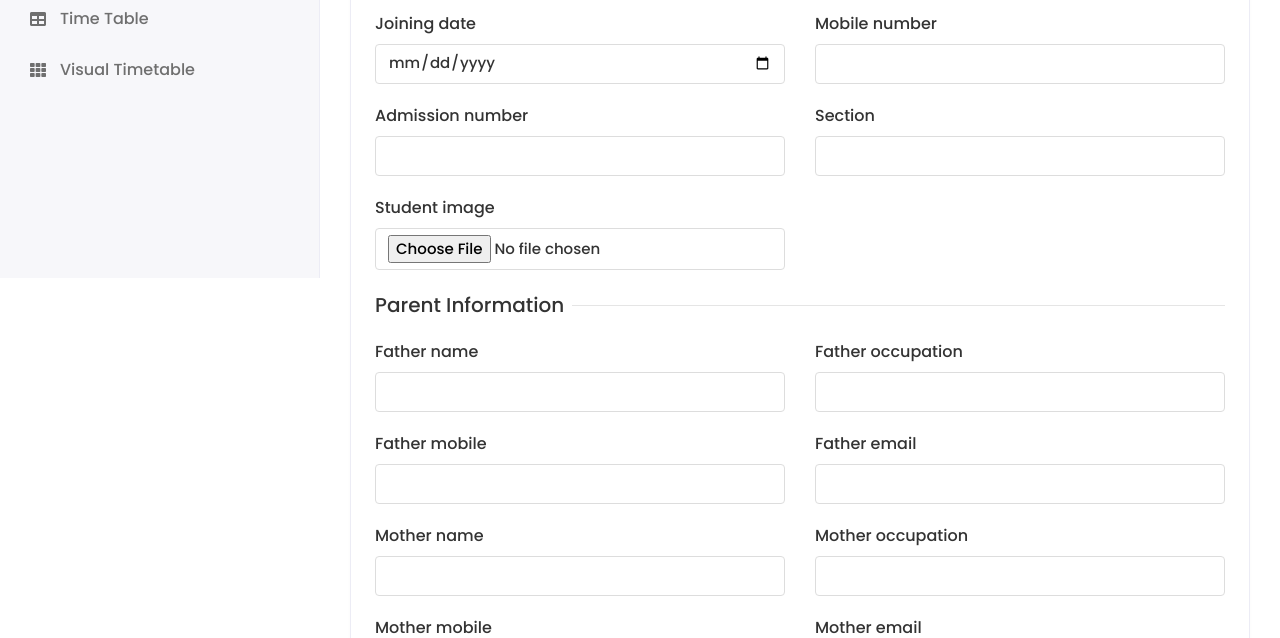
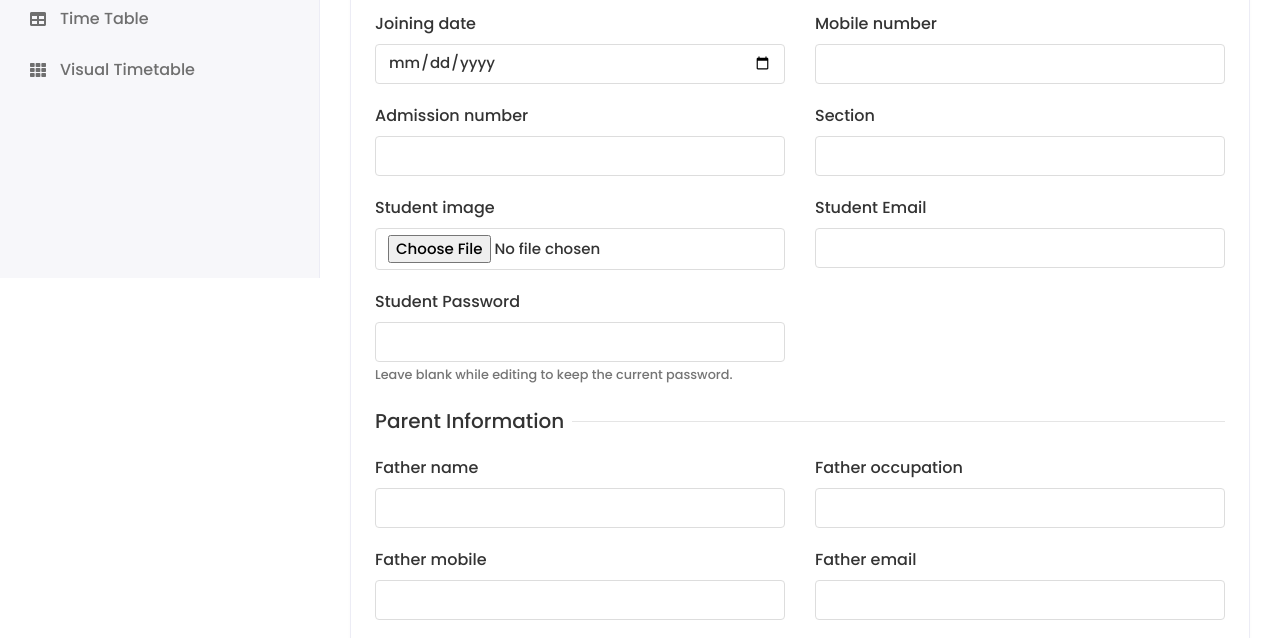
Before and after one commit to ayoubsacha/school-managment-systeme, a Django app: page /student/add/ in a window 1280 px wide. Shown: the part 522-1160 px from the top of the page. Run offline with Django 5.2, Linux system fonts and the light colour scheme; a user stored in the database is signed in; some libraries are stand-ins or nearby versions.

Commit message:
adding email to each student

```diff
--- a/school/faculty/management/commands/seed_demo_data.py
+++ b/school/faculty/management/commands/seed_demo_data.py
@@ -63,6 +63,7 @@ class Command(BaseCommand):
         student, _ = Student.objects.get_or_create(
             student_id="STU-DEMO-01",
             defaults={
+                "user": student_user,
                 "first_name": "Demo",
                 "last_name": "Student",
                 "gender": "Male",
@@ -75,6 +76,9 @@ class Command(BaseCommand):
                 "parent": parent,
             },
         )
+        if student.user_id is None:
+            student.user = student_user
+            student.save(update_fields=["user"])
 
         subject, _ = Subject.objects.get_or_create(
             code="SCI-DEMO-01",
--- a/school/student/forms.py
+++ b/school/student/forms.py
@@ -1,4 +1,8 @@
 from django import forms
+from django.contrib.auth.password_validation import validate_password
+from django.db import transaction
+
+from home_auth.models import CustomUser
 
 from .models import Parent, Student
 
@@ -36,6 +40,14 @@ class ParentForm(BootstrapMixin, forms.ModelForm):
 
 
 class StudentForm(BootstrapMixin, forms.ModelForm):
+    account_email = forms.EmailField(label="Student Email")
+    account_password = forms.CharField(
+        label="Student Password",
+        widget=forms.PasswordInput(),
+        required=False,
+        help_text="Leave blank while editing to keep the current password.",
+    )
+
     class Meta:
         model = Student
         fields = [
@@ -58,4 +70,77 @@ class StudentForm(BootstrapMixin, forms.ModelForm):
 
     def __init__(self, *args, **kwargs):
         super().__init__(*args, **kwargs)
+        if self.instance and self.instance.pk and self.instance.user_id:
+            self.initial["account_email"] = self.instance.user.email
+        self.order_fields(
+            [
+                "first_name",
+                "last_name",
+                "student_id",
+                "gender",
+                "date_of_birth",
+                "student_class",
+                "joining_date",
+                "mobile_number",
+                "admission_number",
+                "section",
+                "student_image",
+                "account_email",
+                "account_password",
+            ]
+        )
         self._apply_bootstrap()
+
+    def clean_account_email(self):
+        email = self.cleaned_data["account_email"].lower()
+        user_qs = CustomUser.objects.filter(email__iexact=email)
+        if self.instance and self.instance.user_id:
+            user_qs = user_qs.exclude(pk=self.instance.user_id)
+        if user_qs.exists():
+            raise forms.ValidationError("This email is already used by another account.")
+        return email
+
+    def clean_account_password(self):
+        password = self.cleaned_data["account_password"]
+        if (not self.instance or not self.instance.user_id) and not password:
+            raise forms.ValidationError("A password is required for the student account.")
+        if password:
+            validate_password(password)
+        return password
+
+    @transaction.atomic
+    def save(self, commit=True):
+        student = super().save(commit=False)
+        email = self.cleaned_data["account_email"]
+        password = self.cleaned_data["account_password"]
+        user = getattr(student, "user", None)
+
+        if user is None:
+            user = CustomUser.objects.create_user(
+                email=email,
+                password=password,
+                username=email,
+                first_name=student.first_name,
+                last_name=student.last_name,
+                is_student=True,
+                is_admin=False,
+                is_teacher=False,
+                is_staff=False,
+            )
+        else:
+            user.email = email
+            user.username = email
+            user.first_name = student.first_name
+            user.last_name = student.last_name
+            user.is_student = True
+            user.is_admin = False
+            user.is_teacher = False
+            user.is_staff = False
+            if password:
+                user.set_password(password)
+            user.save()
+
+        student.user = user
+        if commit:
+            student.save()
+        return student
--- a/school/student/models.py
+++ b/school/student/models.py
@@ -1,3 +1,4 @@
+from django.conf import settings
 from django.db import models
 
 
@@ -23,6 +24,13 @@ class Parent(models.Model):
 class Student(models.Model):
     GENDER_CHOICES = [("Male", "Male"), ("Female", "Female")]
 
+    user = models.OneToOneField(
+        settings.AUTH_USER_MODEL,
+        on_delete=models.SET_NULL,
+        related_name="student_profile",
+        null=True,
+        blank=True,
+    )
     first_name = models.CharField(max_length=100)
     last_name = models.CharField(max_length=100)
     student_id = models.CharField(max_length=20, unique=True)
--- a/school/student/views.py
+++ b/school/student/views.py
@@ -39,13 +39,13 @@ def add_student(request):
 
 @login_required
 def view_student(request, student_id):
-    student = get_object_or_404(Student.objects.select_related("parent"), student_id=student_id)
+    student = get_object_or_404(Student.objects.select_related("parent", "user"), student_id=student_id)
     return render(request, "students/student-details.html", {"student": student})
 
 
 @role_required("admin")
 def edit_student(request, student_id):
-    student = get_object_or_404(Student.objects.select_related("parent"), student_id=student_id)
+    student = get_object_or_404(Student.objects.select_related("parent", "user"), student_id=student_id)
     student_form = StudentForm(request.POST or None, request.FILES or None, instance=student)
     parent_form = ParentForm(request.POST or None, instance=student.parent)
 
@@ -65,8 +65,13 @@ def edit_student(request, student_id):
 
 @role_required("admin")
 def delete_student(request, student_id):
-    student = get_object_or_404(Student.objects.select_related("parent"), student_id=student_id)
+    student = get_object_or_404(Student.objects.select_related("parent", "user"), student_id=student_id)
     if request.method == "POST":
-        student.parent.delete()
-        messages.success(request, f"{student.full_name} was deleted successfully.")
+        student_name = student.full_name
+        user = student.user
+        with transaction.atomic():
+            student.parent.delete()
+            if user is not None:
+                user.delete()
+        messages.success(request, f"{student_name} was deleted successfully.")
     return redirect("student_list")
--- a/school/templates/students/add-student.html
+++ b/school/templates/students/add-student.html
@@ -21,6 +21,9 @@
                                     {% for error in field.errors %}
                                         <div class="text-danger small mt-1">{{ error }}</div>
                                     {% endfor %}
+                                    {% if field.help_text %}
+                                        <small class="text-muted">{{ field.help_text }}</small>
+                                    {% endif %}
                                 </div>
                             </div>
                         {% endfor %}
--- a/school/templates/students/edit-student.html
+++ b/school/templates/students/edit-student.html
@@ -21,6 +21,9 @@
                                     {% for error in field.errors %}
                                         <div class="text-danger small mt-1">{{ error }}</div>
                                     {% endfor %}
+                                    {% if field.help_text %}
+                                        <small class="text-muted">{{ field.help_text }}</small>
+                                    {% endif %}
                                 </div>
                             </div>
                         {% endfor %}
--- a/school/templates/students/student-details.html
+++ b/school/templates/students/student-details.html
@@ -19,7 +19,9 @@
                 <p><strong>Class:</strong> {{ student.student_class }}</p>
                 <p><strong>Section:</strong> {{ student.section }}</p>
                 <p><strong>Date of Birth:</strong> {{ student.date_of_birth }}</p>
-                <p class="mb-0"><strong>Phone:</strong> {{ student.mobile_number }}</p>
+                <p><strong>Phone:</strong> {{ student.mobile_number }}</p>
+                <p><strong>Login Email:</strong> {{ student.user.email|default:"No account linked" }}</p>
+                <p class="mb-0"><strong>Account Status:</strong> {% if student.user %}Active{% else %}Not created{% endif %}</p>
             </div>
         </div>
     </div>
```
Also changed, not shown: school/student/tests.py (+25 -0 lines), school/README.md, school/db.sqlite3, school/student/migrations/0004_student_user.py (added).
